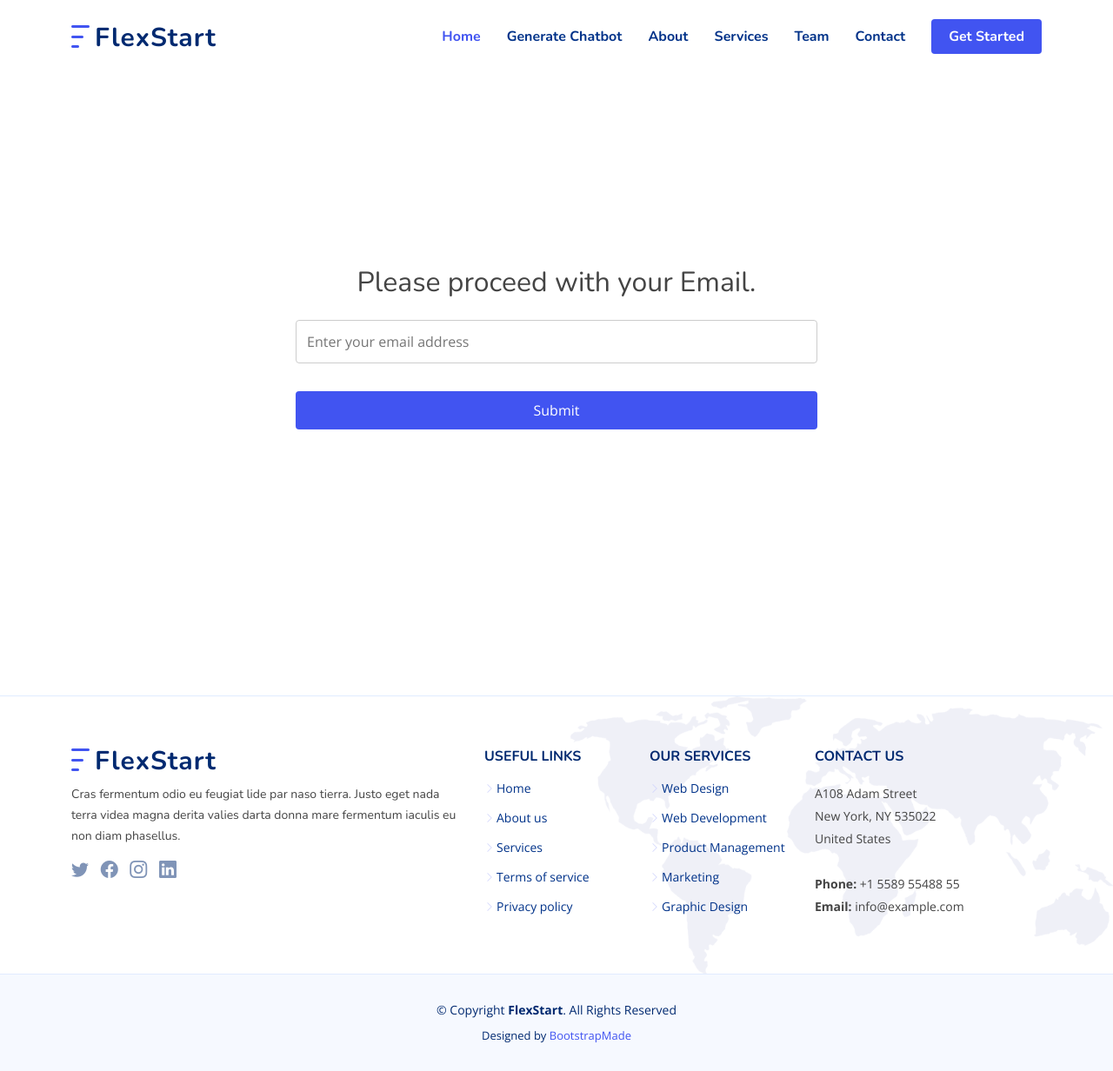
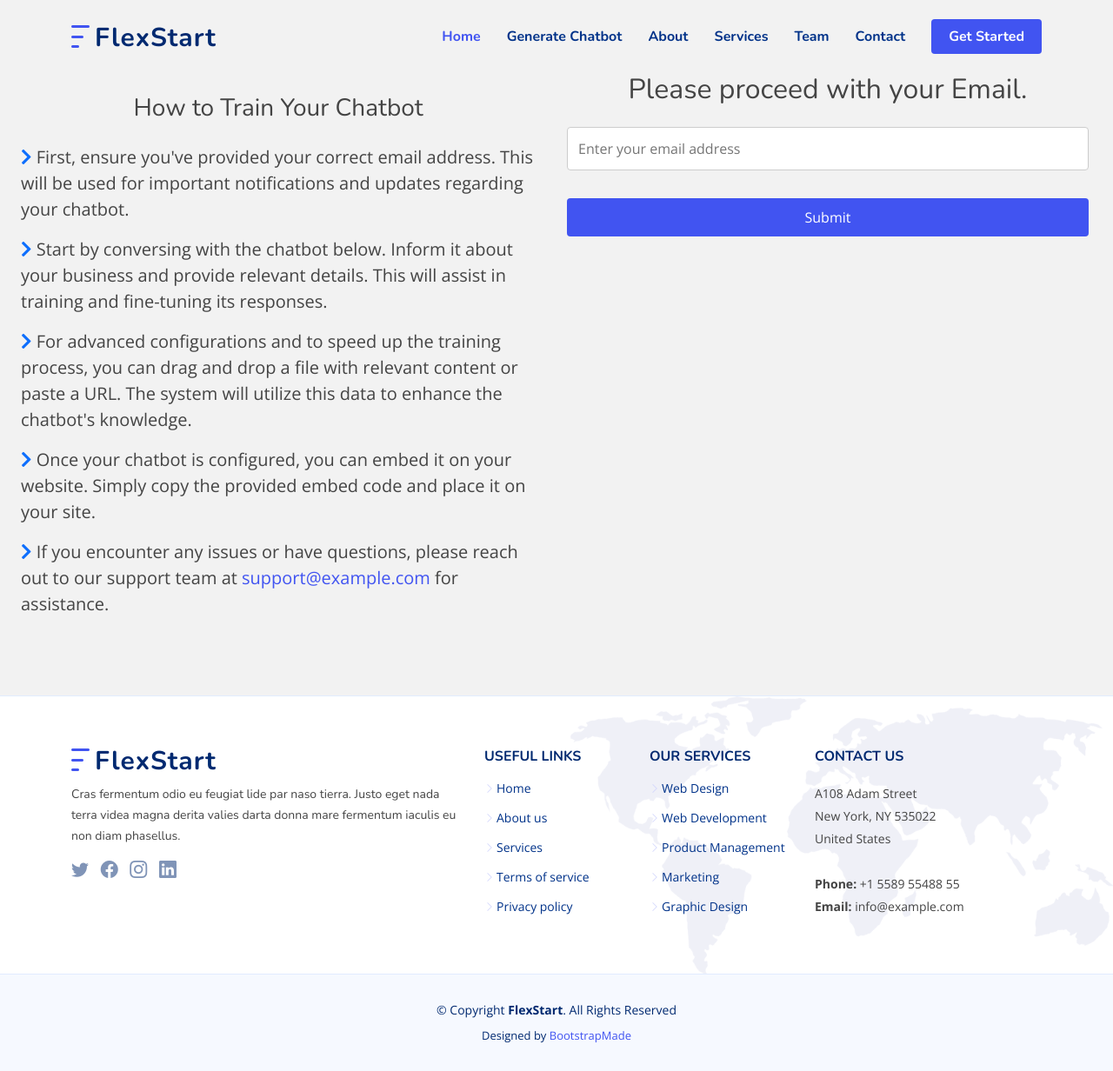
Before and after one commit to Sanchay-T/Autonomous-Agent, a Django app: page /generate-business-data/ in a window 1280 px wide. Shown: the whole page at 87% size. Run offline with Django 4.2, Linux system fonts and the light colour scheme; parts of the project's set-up code (start-up, migrations or seed data) failed here and were passed over; some libraries are stand-ins or nearby versions.

Commit message:
Done changes

```diff
--- a/templates/generate_business_data.html
+++ b/templates/generate_business_data.html
@@ -170,7 +170,8 @@
         border: none;
     }
 
-    .url_btn:hover , .btnn:hover {
+    .url_btn:hover,
+    .btnn:hover {
         background: #5969f3;
         color: #fff;
 
@@ -186,9 +187,9 @@
     .chatbot {
         display: flex;
         flex-direction: column;
-        min-height: 65%;
-        height: 65%;
-        max-height: 65%;
+        min-height: 20rem;
+        height: 25rem;
+        max-height: 25rem;
         width: min(100%, 600px);
         background-color: #fff;
         padding: 0.2rem;
@@ -219,6 +220,13 @@
         .message-input textarea {
             height: auto;
         }
+    }
+
+
+    .section1 {
+        padding: 60px 0 0 0;
+        min-height: 100vh;
+        background-color: #f2f2f2;
     }
 
 
@@ -332,14 +340,14 @@
     }
 
     .chatbotcontent {
-        height: 100%;
+        {% comment %} height: 100%; {% endcomment %}
     }
 
-    #file_input_label{
-        width : 100%;
+    #file_input_label {
+        width: 100%;
     }
 
-    .url-success{
+    .url-success {
         color: green;
     }
 </style>
@@ -362,10 +370,10 @@
 {% block content %}
 <!-- chatbot creating loader -->
 
-<section class="vh-100">
+<section class="section1">
 
 
-    <div class="container h-100 p-5" data-aos="fade-up">
+    <div class="container-fluid py-4" data-aos="fade-up">
         <div class="chatbot_creating">
             <div style="color: #f4696b" class="la-ball-fussion la-3x">
                 <div></div>
@@ -385,7 +393,45 @@
             <div class="loader"></div>
         </div>
 
-        <div class="row h-100 align-items-center justify-content-center">
+        <div class="row  justify-content-center">
+
+            <div class="col-sm-6 p-4">
+                <h3 class="text-center font-weight-bold mb-4">How to Train Your Chatbot</h3>
+
+                <p class="lead mb-3">
+                    <i class="fas fa-chevron-right text-primary"></i>
+                    First, ensure you've provided your correct email address. This will be used for important
+                    notifications and updates regarding your chatbot.
+                </p>
+
+                <p class="lead mb-3">
+                    <i class="fas fa-chevron-right text-primary"></i>
+                    Start by conversing with the chatbot below. Inform it about your business and provide relevant
+                    details. This will assist in training and fine-tuning its responses.
+                </p>
+
+                <p class="lead mb-3">
+                    <i class="fas fa-chevron-right text-primary"></i>
+                    For advanced configurations and to speed up the training process, you can drag and drop a file with
+                    relevant content or paste a URL. The system will utilize this data to enhance the chatbot's
+                    knowledge.
+                </p>
+
+                <p class="lead mb-3">
+                    <i class="fas fa-chevron-right text-primary"></i>
+                    Once your chatbot is configured, you can embed it on your website. Simply copy the provided embed
+                    code and place it on your site.
+                </p>
+
+                <p class="lead mb-3">
+                    <i class="fas fa-chevron-right text-primary"></i>
+                    If you encounter any issues or have questions, please reach out to our support team at <a
+                        href="mailto:support@example.com">support@example.com</a> for assistance.
+                </p>
+            </div>
+
+
+            <div class="col-sm-6">
 
                 <div id="email_container" class="row gx-0 gap-3 justify-content-center">
 
@@ -402,7 +448,7 @@
 
                 <div class="chatbotcontent row gx-0 justify-content-center align-items-center">
                     <div class="chatbot">
-                    <div class="chat-container" id="chat-container">
+                        <div class="chat-container">
                             <!-- Messages will be dynamically added here -->
                             <div id="chats"></div>
                             <div id="loading" tabindex="0">
@@ -464,6 +510,8 @@
                         </div>
                     </div>
                 </div>
+
+            </div>
         </div>
 
     </div>
@@ -477,11 +525,9 @@
 
 
 
-
 {% block moreJS %}
 
 <script>
-    // const chatContainer = document.getElementById("chat-container");
 
     let converter = new showdown.Converter();
 
@@ -490,10 +536,11 @@
     const fileInput = $("#file-input");
 
 
+    const chatContainer = $(".chat-container");
     const userInputElement = $("#user-input");
     const sendButton = $("#send-button");
     const loading = $("#loading");
-    const chatContainer = $("#chats");
+    const chats = $("#chats");
     const email_loader = $(".email_loader");
     const email_container = $("#email_container");
     const upload_container = $(".upload-container");
@@ -535,7 +582,8 @@
     function sendMessage(message, isUser = true) {
         const messageDiv = document.createElement("div");
         let className = isUser ? "user-message" : "bot-message";
-        chatContainer.append(`<div class="${className}">${message}</div>`);
+        chats.append(`<div class="${className}">${message}</div>`);
+        chatContainer.scrollTop(chatContainer.prop('scrollHeight'));
     }
 
     function showLoadingAnimation() {
@@ -694,7 +742,8 @@
                     return;
                 }
                 $(".url_input").remove();
-                $(".url-container").html("<p class='url-success'><b>Nice!</b> Your url has been scraped! :)</p>")
+                $(".url-container").html(
+                    "<p class='url-success'><b>Nice!</b> Your url has been scraped! :)</p>")
                 sendMessage(response.message, false);
             },
             error: function () {
```
Also changed, not shown: llm_cache.db (added). Lines whose indentation alone changed are shown as unchanged.
